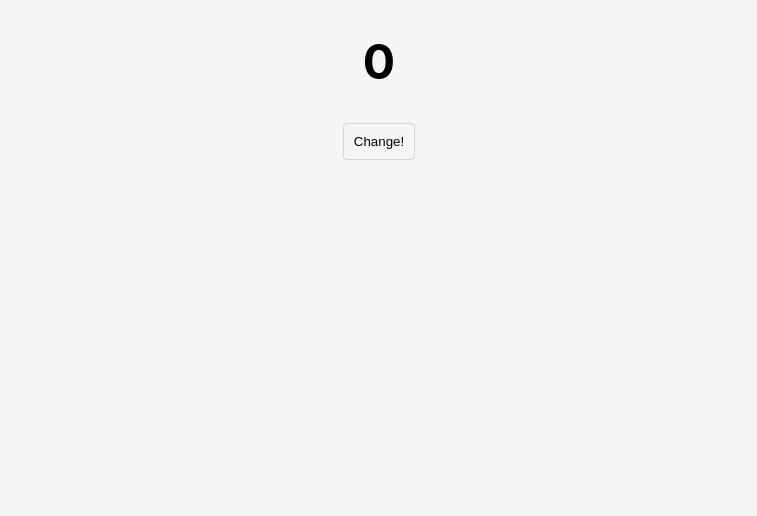
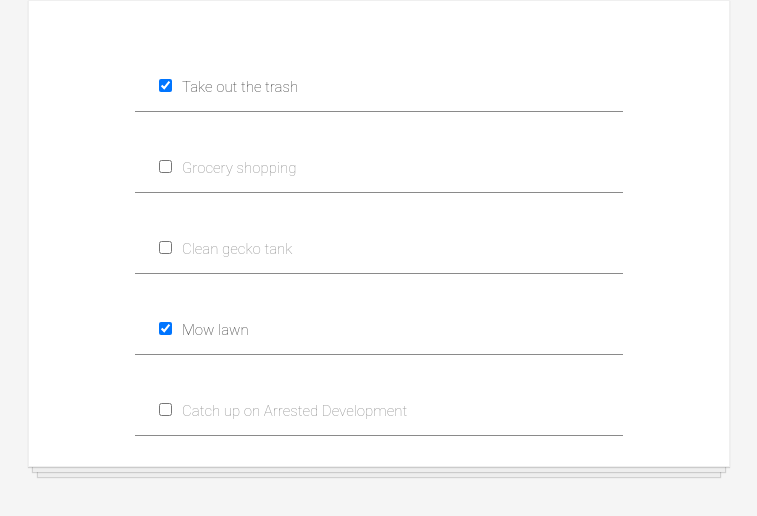
Before and after one commit to kawalot/LearnReact, a React (Create React App) app: page / in a window 1280 px wide. Shown: the top 516 px of the page, without its empty margins (261-1018 px from the left). Built offline with nearby package versions, Linux system fonts and the light colour scheme.

Commit message:
Modify component state

```diff
--- a/src/App.js
+++ b/src/App.js
@@ -5,51 +5,41 @@ import TodoItem from './components/TodoItem'
 import todosData from './todosData'
 
 
-class App extends React.Component {
+class App extends Component {
   constructor() {
-      super()
-      this.state = {
-          count: 0
-      }
-      this.handleClick = this.handleClick.bind(this)
+    super()
+    this.state = {
+      todos: todosData
+    }
+    this.handleChange = this.handleChange.bind(this)
   }
-  handleClick() {
+
+  handleChange(id) {
+    console.log('changed', id)
     this.setState(prevState => {
+      const updatedTodos = prevState.todos.map(todo => {
+        if (todo.id === id) {
+          todo.completed = !todo.completed
+        }
+        return todo
+      })
       return {
-        count: prevState.count + 1
+        todos: updatedTodos
       }
     })
   }
   render() {
-      return (
-          <div>
-              <h1>{this.state.count}</h1>
-              <button onClick={this.handleClick}>Change!</button>
-          </div>
-      )
+    const todos = this.state.todos.map(
+      item => <TodoItem key={item.id} item={item} handleChange={this.handleChange} />
+    )
+    return (
+      <div className="todo-list">
+
+        {todos}
+
+      </div>
+    );
   }
 }
 
-
-// class App extends Component {
-//   constructor() {
-//     super()
-//     this.state = {
-//       todos: todosData
-//     }
-//   }
-//   render() {
-//     const todos = this.state.todos.map(
-//       item => <TodoItem key={item.id} item={item} />
-//     )
-//     return (
-//       <div className="todo-list">
-
-//         {todos}
-
-//       </div>
-//     );
-//   }
-// }
-
 export default App;
--- a/src/components/TodoItem.js
+++ b/src/components/TodoItem.js
@@ -4,7 +4,7 @@ function TodoItem(props) {
     return (
         <div className="todo-item">
             <p style={{color: !props.item.completed && "#888"}}>
-            <input type="checkbox" onChange={() => console.log("Changed!")} checked={props.item.completed}/>{props.item.text}</p>
+            <input type="checkbox" onChange={() => props.handleChange(props.item.id)} checked={props.item.completed}/>{props.item.text}</p>
         </div>
     )
 };
--- a/src/index.css
+++ b/src/index.css
@@ -12,29 +12,3 @@ code {
   font-family: source-code-pro, Menlo, Monaco, Consolas, "Courier New",
     monospace;
 }
-
-div {
-  display: flex;
-  flex-direction: column;
-  align-items: center;
-  justify-content: center;
-}
-
-h1 {
-  font-size: 3em;
-}
-
-button {
-  border: 1px solid lightgray;
-  background-color: transparent;
-  padding: 10px;
-  border-radius: 4px;
-}
-
-button:hover {
-  cursor: pointer;
-}
-
-button:focus {
-  outline:0;
-}
```
